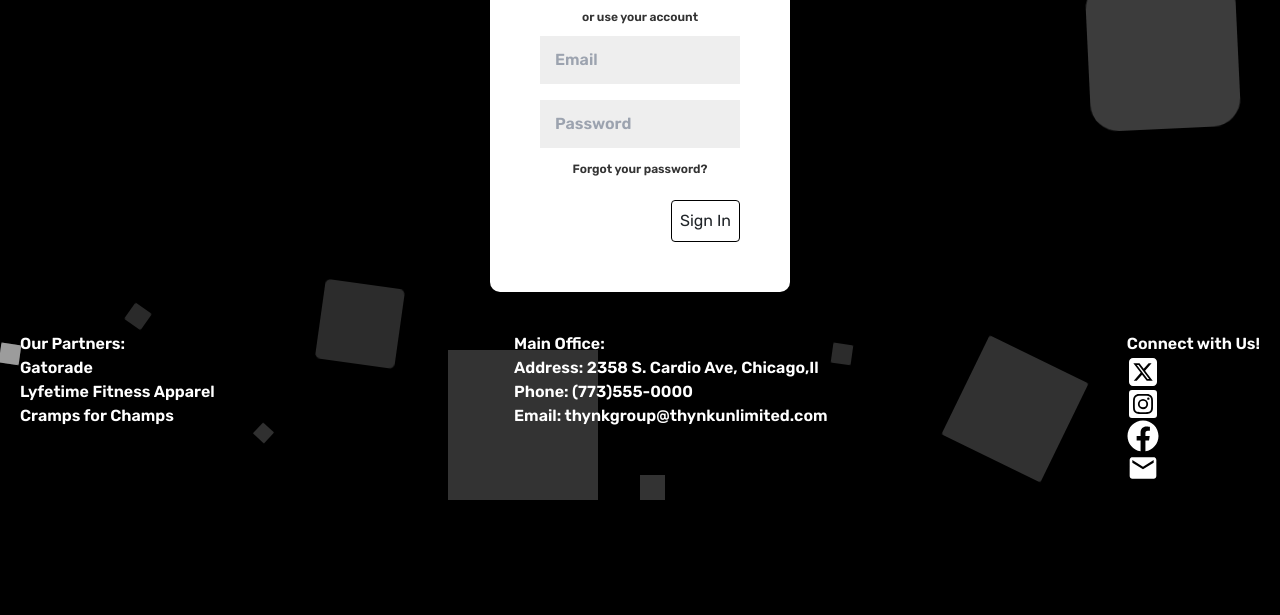
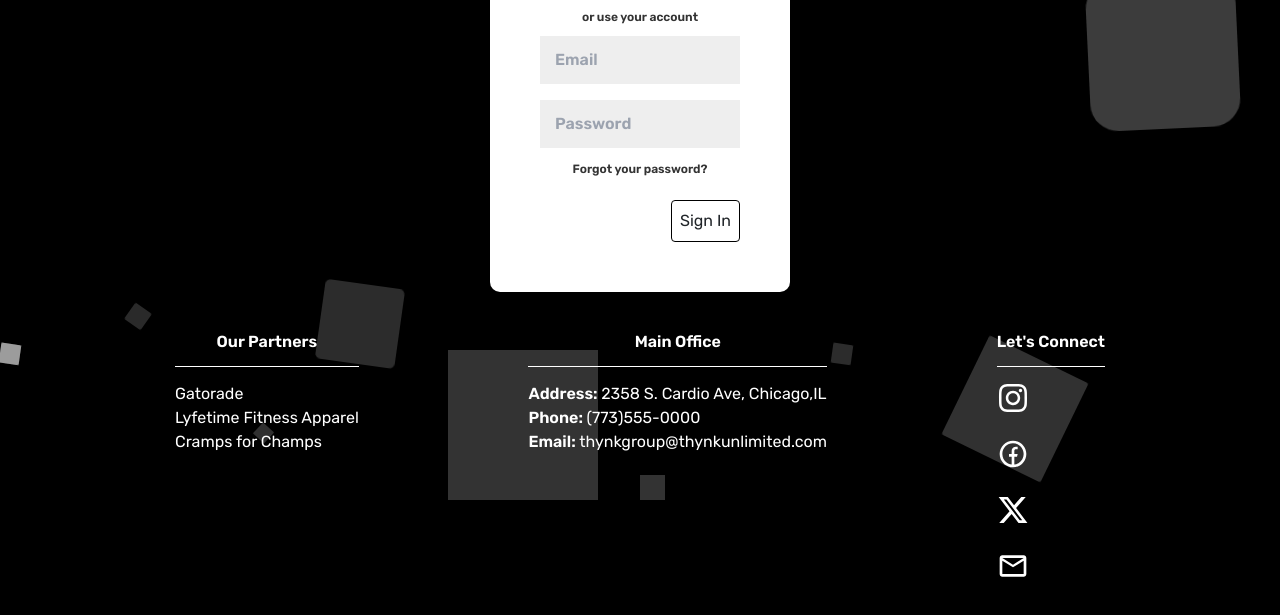
Before and after one commit to 4GeeksAcademy/Thynk-Unlimited-Gym-Main, a React app: page /login in a window 1280 px wide. Shown: the part 305-920 px from the top of the page. Before the commit the page ends 805 px from the top, so only its background shows below. Built offline with nearby package versions, Linux system fonts and the light colour scheme; no server answers.

Commit message:
footer has been styled.. needs team approval

```diff
--- a/src/front/js/component/footer.js
+++ b/src/front/js/component/footer.js
@@ -1,50 +1,61 @@
 import React from "react";
 import "../../styles/navbar-footer.css";
-import { FaSquareXTwitter } from "react-icons/fa6";
-import { FaInstagramSquare } from "react-icons/fa";
-import { FaFacebook } from "react-icons/fa";
-import { MdEmail } from "react-icons/md";
+import { FaXTwitter } from "react-icons/fa6";
+import { FaInstagram } from "react-icons/fa";
+import { RiFacebookCircleLine } from "react-icons/ri";
+import { MdOutlineEmail } from "react-icons/md";
 
 export const Footer = () => (
-  <footer className="">
+  <footer className="footer-container">
   <div className="footer-main d-flex justify-content-between align-content-center">
-      <div className="footer-item">
+    {/* Footer section for displaying partners */}
+    <div className="footer-item-partners">
       <ul>
-          <p>Our Partners:</p>
-          <li>
-            <a href="https://www.gatorade.com/">Gatorade</a>
+        <h5 className="Our Partners" style={{ textAlign: 'center' }}> Our Partners</h5>
+        <li style={{ fontWeight: 'normal' }}>
+          <p href="https://www.gatorade.com/">Gatorade</p>
         </li>
-          <li>
-            <a href="">Lyfetime Fitness Apparel</a>
+        <li style={{ fontWeight: 'normal' }}>
+          <p href="">Lyfetime Fitness Apparel</p>
         </li>
-          <li>
-            <a href="">Cramps for Champs</a>
+        <li style={{ fontWeight: 'normal' }}>
+          <p href="">Cramps for Champs</p>
         </li>
       </ul>
     </div>
 
-      <div className="footer-item">
-        <p>Main Office:</p>
-        <p>Address: 2358 S. Cardio Ave, Chicago,Il</p>
-        <p>Phone: (773)555-0000</p>
-        <p>Email: thynkgroup@thynkunlimited.com</p>
+    {/* Footer section for contact information */}
+    <div className="footer-item-contact">
+      <h5 className="main-office" style={{ textAlign: 'center' }}> Main Office</h5>
+      <p>Address: <span style={{ fontWeight: 'normal' }}>2358 S. Cardio Ave, Chicago,IL</span></p>
+      <p>Phone: <span style={{ fontWeight: 'normal' }}>(773)555-0000</span></p>
+      <p>Email: <span style={{ fontWeight: 'normal' }}>thynkgroup@thynkunlimited.com</span></p>
     </div>
 
-      <div className="footer-item">
-        <p>Connect with Us!</p>
+    {/* Footer section for social media links */}
+    <div className="footer-social">
+  <h5 className="Let's Connect" style={{ textAlign: 'center' }}> Let's Connect</h5>
+  <span className="social-icon" style={{ marginRight: '5px' }}>
     <a href="">
-          <FaSquareXTwitter size="2rem" />
+      <FaInstagram size="2rem" />
     </a>
+  </span>
+  <span className="social-icon" style={{ marginRight: '5px' }}>
     <a href="">
-          <FaInstagramSquare size="2rem" />
+      <RiFacebookCircleLine size="2rem" />
     </a>
+  </span>
+  <span className="social-icon" style={{ marginRight: '5px' }}>
     <a href="">
-          <FaFacebook size="2rem" />
+      <FaXTwitter size="2rem" />
     </a>
+  </span>
+  <span className="social-icon" style={{ marginRight: '5px' }}>
     <a href="">
-          <MdEmail size="2rem" />
+      <MdOutlineEmail size="2rem" />
     </a>
+  </span>
   </div>
   </div>
 </footer>
-);
+)
--- a/src/front/styles/navbar-footer.css
+++ b/src/front/styles/navbar-footer.css
@@ -61,3 +61,40 @@ footer {
 .login-btn {
   background-color: #e8c552;
 }
+
+/* New CSS - footer */
+
+/* .footer-container {
+  margin: 0 100px;
+} */
+
+h5::after {
+  border-bottom: 1px solid white; /* Adjust the border color and style as needed */
+  content: '';
+  display: block;
+  margin-top: 15px; /* Adjust the space between the line and the content */
+  margin-bottom: 15px;
+
+}
+
+.footer-social .social-icon a:hover {
+  color: #e8c552!important; /* Use !important to override other styles if needed */
+}
+
+.footer-container h5:hover {
+  color: #e8c552;
+}
+
+.footer-item-partners {
+  margin-left: 155px; /* Adjust the margin as needed */
+}
+
+.footer-social {
+  margin-right: 155px; /* Adjust the margin as needed */
+}
+.footer-item h5 {
+  position: relative;
+}
+.footer-social .social-icon a {
+  border-radius: 50%;
+}
```
Lines whose indentation alone changed are shown as unchanged.
